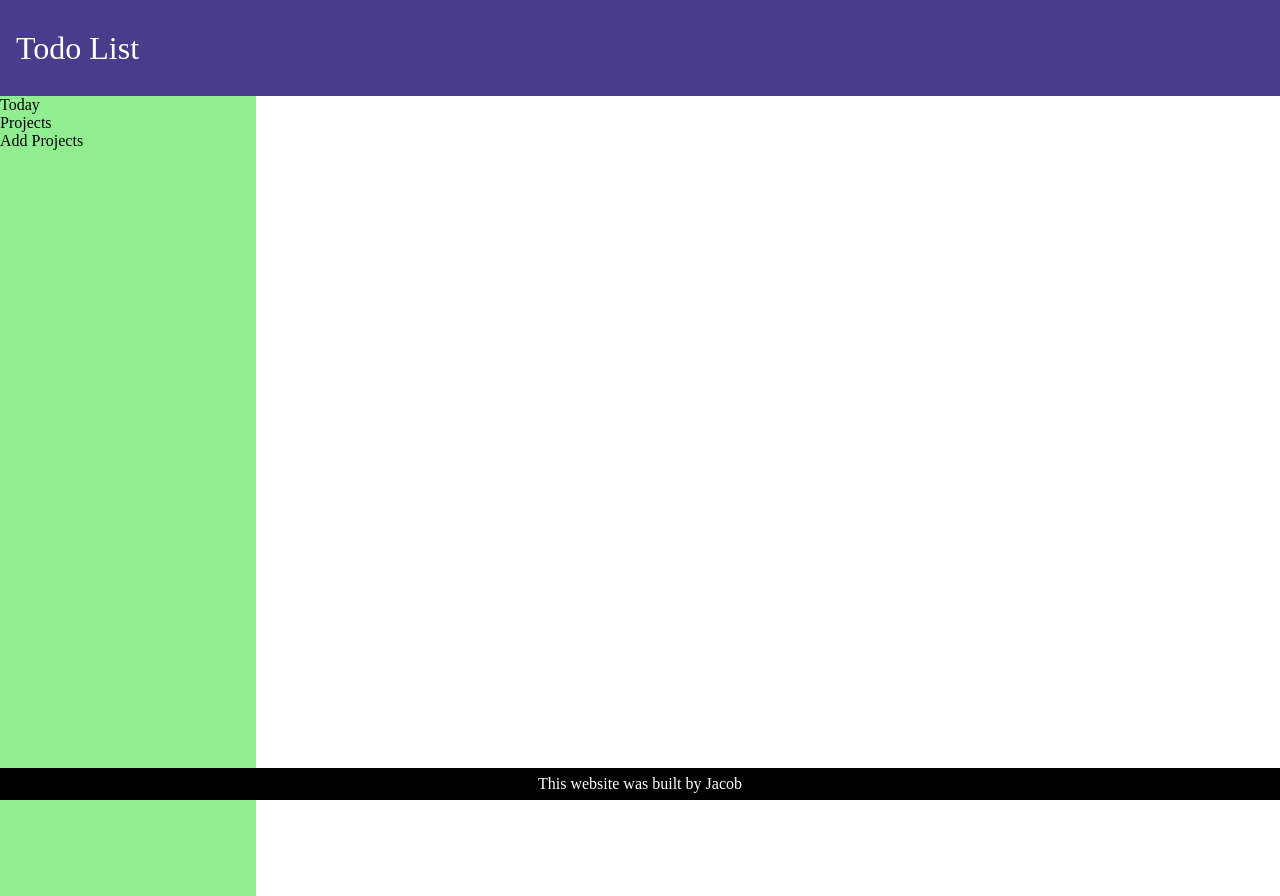
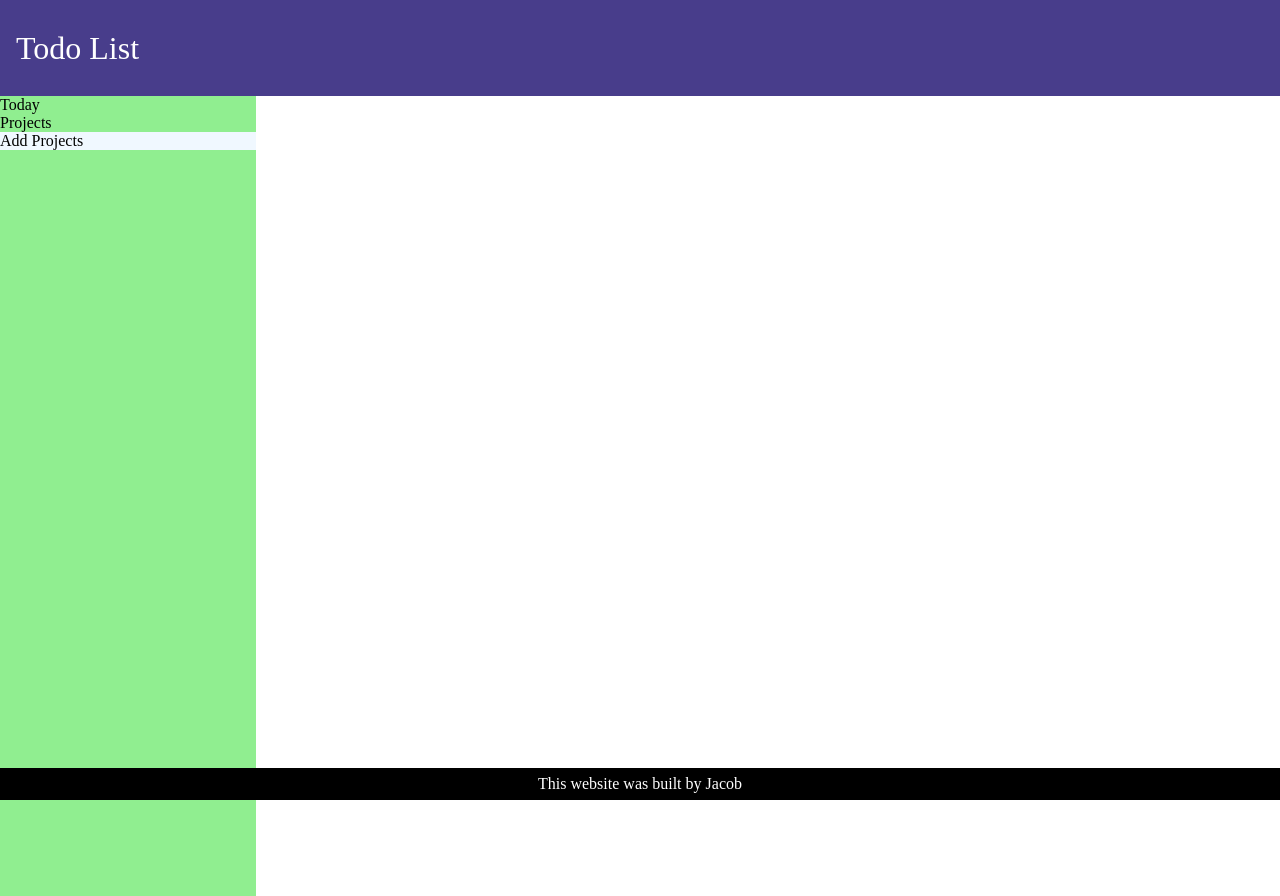
Before and after one commit to jakovid/todo-list, a website: page dist/index.html in a window 1280 px wide. In both pictures the pointer is over the element 128 px from the left and 141 px from the top of the page. Drawn offline with Linux system fonts and the light colour scheme.

Commit message:
updated add projects button

```diff
--- a/style.css
+++ b/style.css
@@ -23,6 +23,10 @@
     background-color: lightgreen;
 }
 
+#todoNavAdd:hover {
+    background-color: aliceblue;
+}
+
 .footerContainer {
     position: absolute;
     bottom: 0;
```
